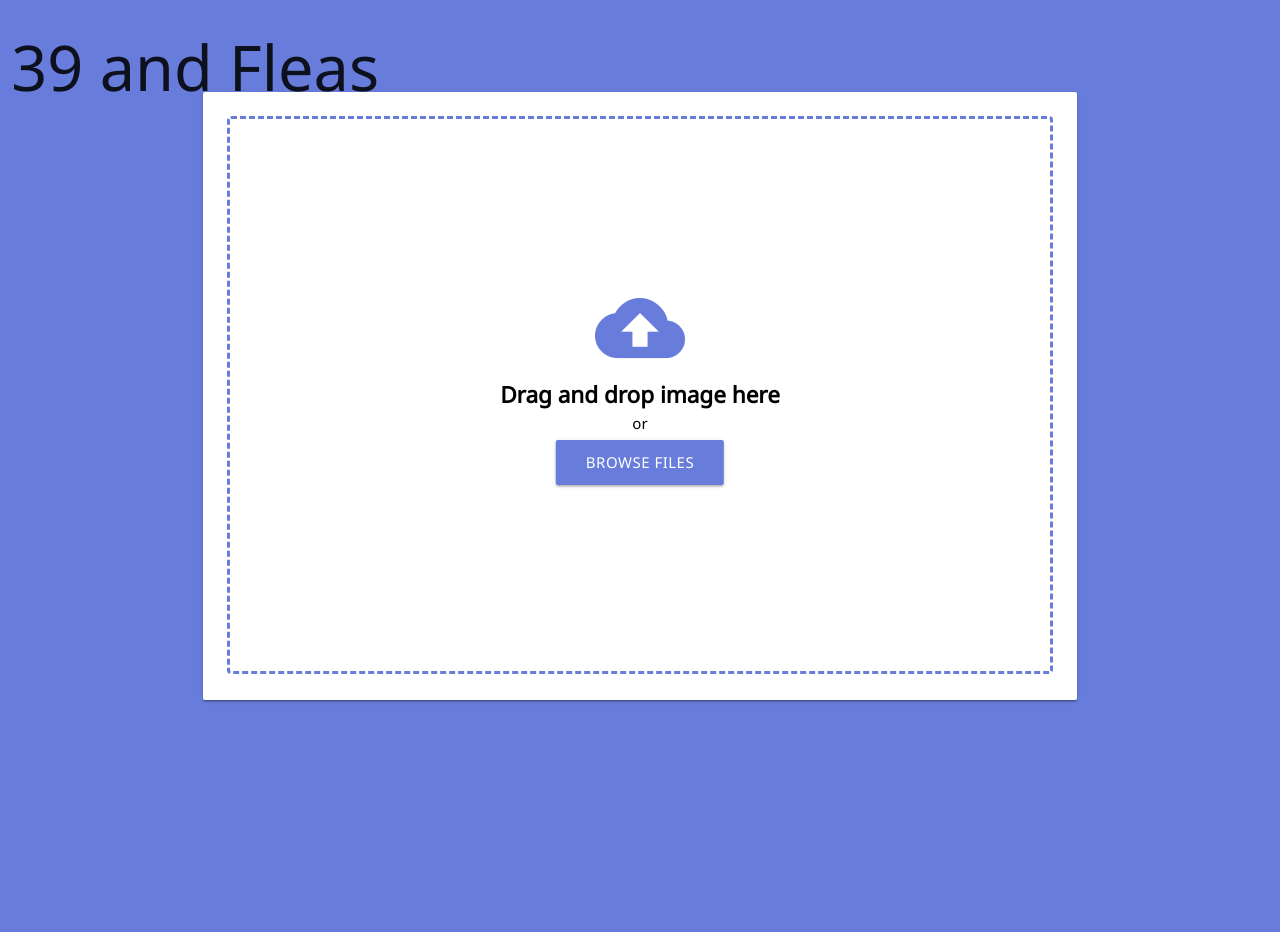
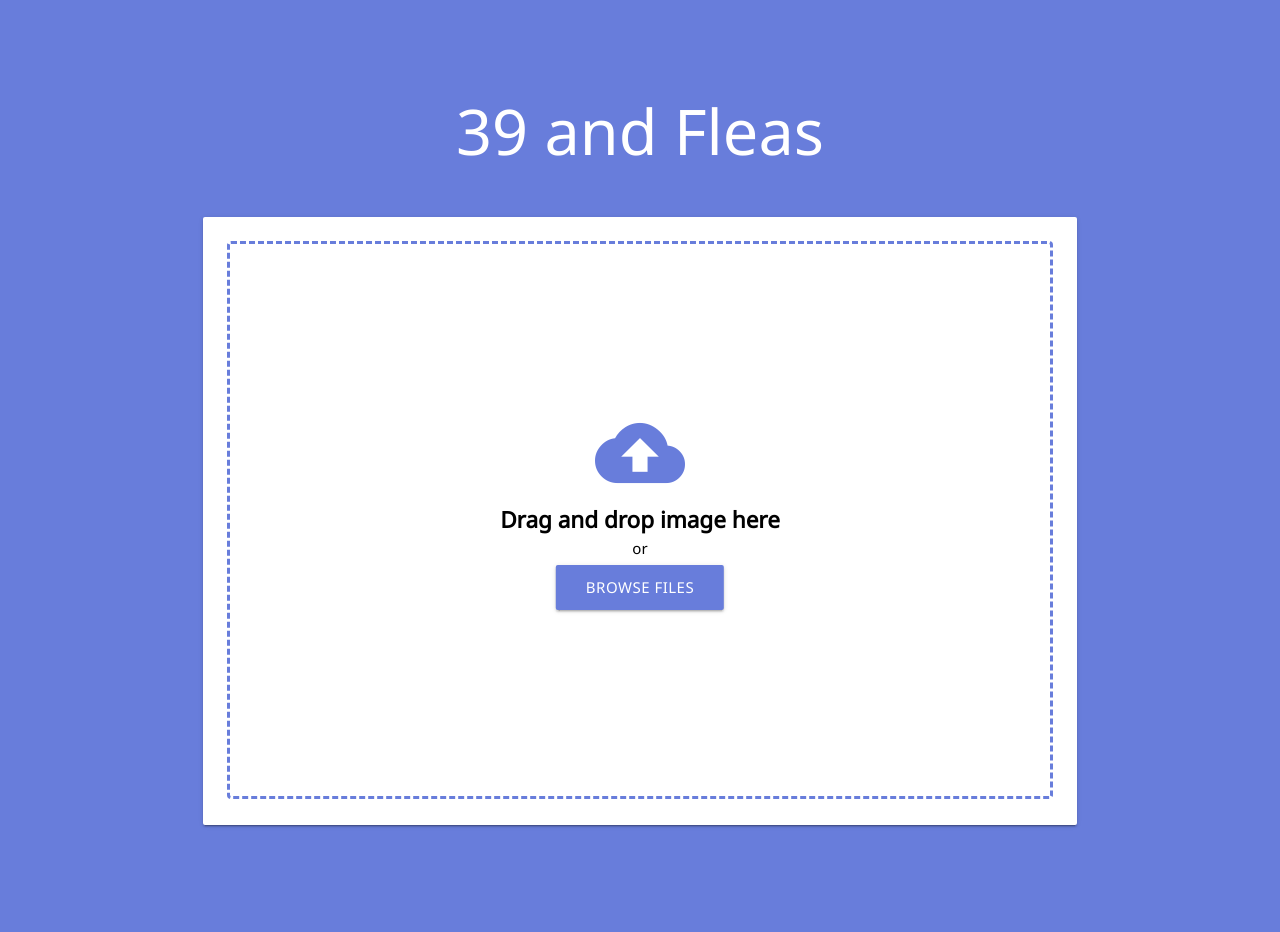
Before and after one commit to munimuni5/dog-image-classifier, a Django app: page /classify_image/classify/ in a window 1280 px wide. Shown: the top 932 px of the page. Before the commit the page ends 703 px from the top, so only its background shows below. Run offline with Django 3.2, Linux system fonts and the light colour scheme; some libraries are stand-ins or nearby versions.

```diff
--- a/classify_image/static/css/classify.css
+++ b/classify_image/static/css/classify.css
@@ -3,6 +3,11 @@ body {
   font-family: 'Noto Sans', sans-serif;
   padding-top: 5%;
   padding-bottom: 10%;
+}
+
+h1 {
+  text-align: center;
+  color: white;
 }
 
 .main-container {
--- a/classify_image/templates/classify.html
+++ b/classify_image/templates/classify.html
@@ -14,7 +14,7 @@
 
 <body>
   <div class="row app-header">
-    <div class="col s12 dd-container">
+    <div class="col s12 app-header-text">
       <h1>39 and Fleas</h1>
     </div>
   </div>
```
